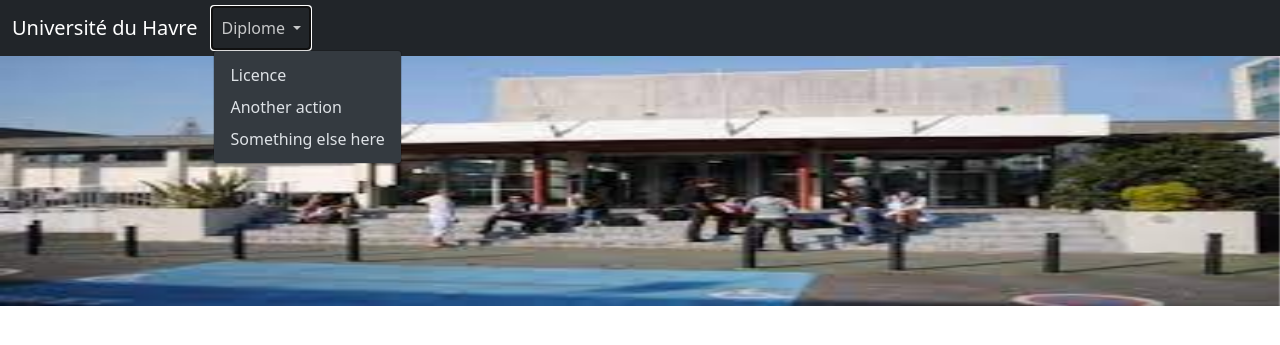
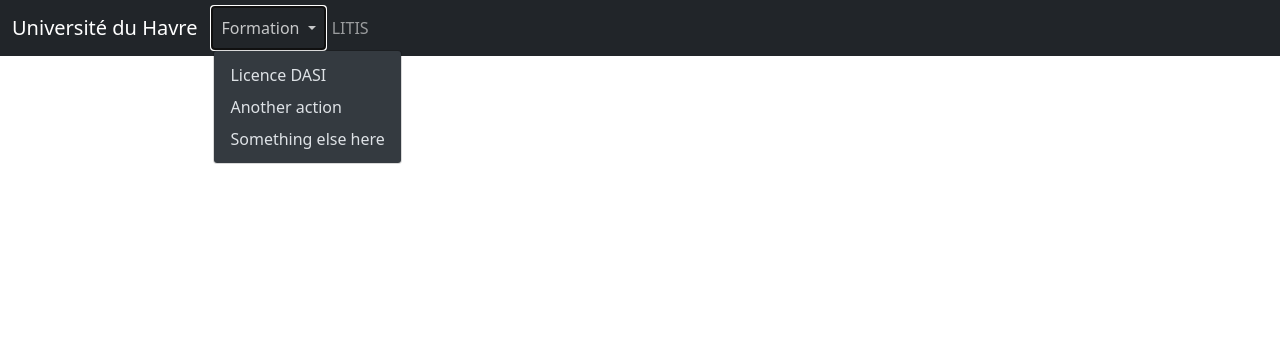
Before and after one commit to valentinjouffray/mp2sujet3, a PHP site: page / in a window 1280 px wide, after a click on "Formation". Shown: the top 345 px of the page. Run offline with PHP 8.4, Linux system fonts and the light colour scheme; some libraries are stand-ins or nearby versions.

Commit message:
ajout header/page licence

```diff
--- a/index.html
+++ b/header.php
@@ -15,7 +15,7 @@
     <header>
         <nav class="navbar navbar-expand-lg navbar-dark bg-dark">
             <div class="container-fluid">
-              <a class="navbar-brand" href="index.html">Université du Havre</a>
+              <a class="navbar-brand" href="index.php">Université du Havre</a>
               <button class="navbar-toggler" type="button" data-bs-toggle="collapse" data-bs-target="#navbarNavDarkDropdown" aria-controls="navbarNavDarkDropdown" aria-expanded="false" aria-label="Toggle navigation">
                 <span class="navbar-toggler-icon"></span>
               </button>
@@ -23,35 +23,19 @@
                 <ul class="navbar-nav">
                   <li class="nav-item dropdown">
                     <a class="nav-link dropdown-toggle" href="#" id="navbarDarkDropdownMenuLink" role="button" data-bs-toggle="dropdown" aria-expanded="false">
-                      Diplome
+                      Formation
                     </a>
                     <ul class="dropdown-menu dropdown-menu-dark" aria-labelledby="navbarDarkDropdownMenuLink">
-                      <li><a class="dropdown-item" href="Licence.html">Licence</a></li>
+                      <li><a class="dropdown-item" href="licence.php">Licence DASI</a></li>
                       <li><a class="dropdown-item" href="#">Another action</a></li>
                       <li><a class="dropdown-item" href="#">Something else here</a></li>
                     </ul>
+                  </li>
+                  <li class="nav-item">
+                    <a class="nav-link" aria-current="page" href="#">LITIS</a>
                   </li>
                 </ul>
               </div>
             </div>
           </nav>
-          <div id="carouselExampleSlidesOnly" class="carousel slide" data-ride="carousel">
-            <div class="carousel-inner">
-              <div class="carousel-item active">
-                  <img src="src/iut1.jpg" class="d-block w-100" style="height: 250px;" alt="...">
-              </div>
-              <div class="carousel-item">
-                <img src="src/iut2.jpg" class="d-block w-100" style="height: 250px;" alt="...">
-              </div>
-              <div class="carousel-item">
-                <img src="..." class="d-block w-100" alt="...">
-              </div>
-            </div>
-          </div>
       </header>
-<script>
-    $('.carousel').carousel({
-  interval: 2000
-})
-</script>
-</body>
--- /dev/null
+++ b/index.php
@@ -0,0 +1,2 @@
+<?php include_once('header.php'); ?>
+</body>
```
Also changed, not shown: licence.php (renamed from Licence.html, +29 -42 lines).
